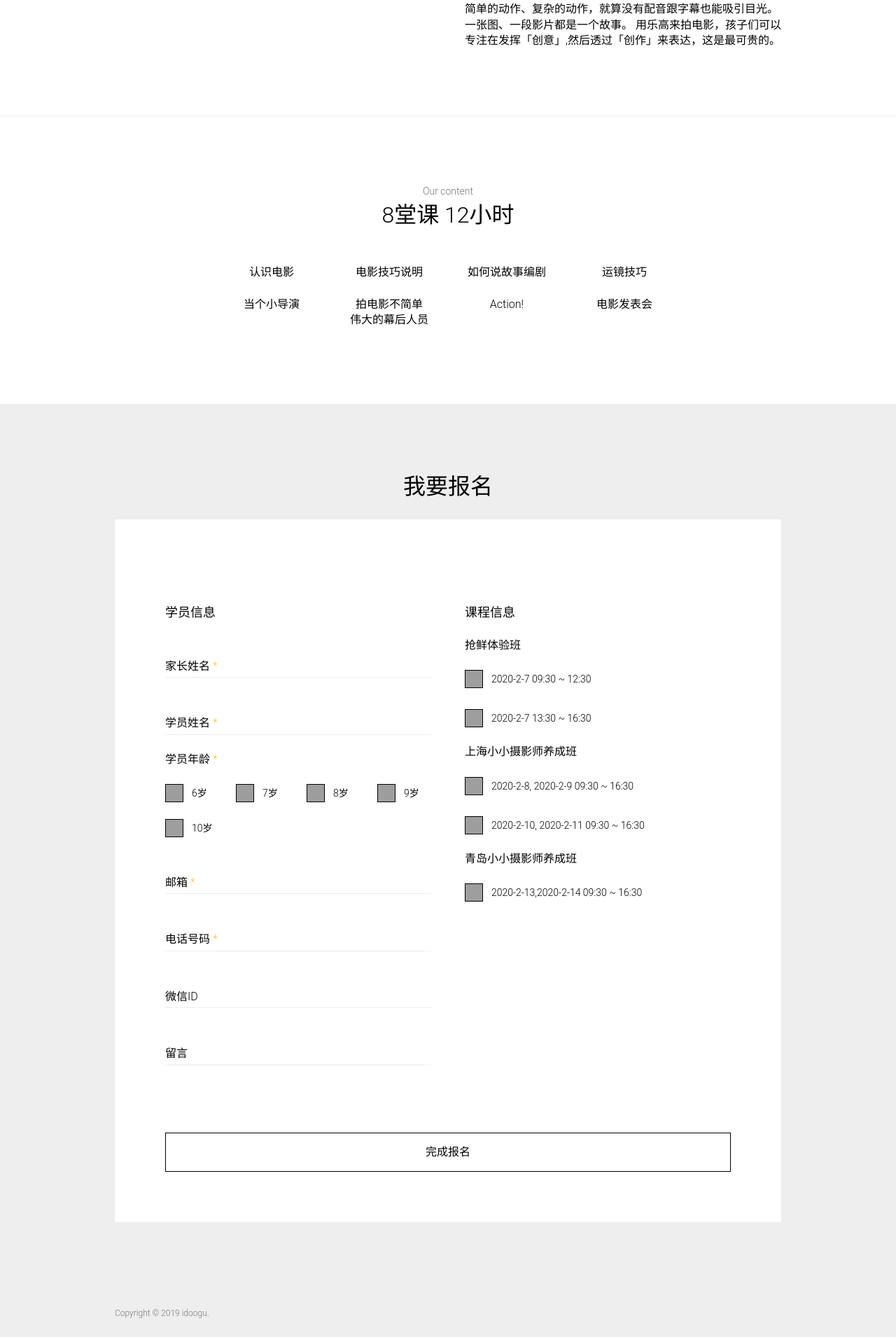
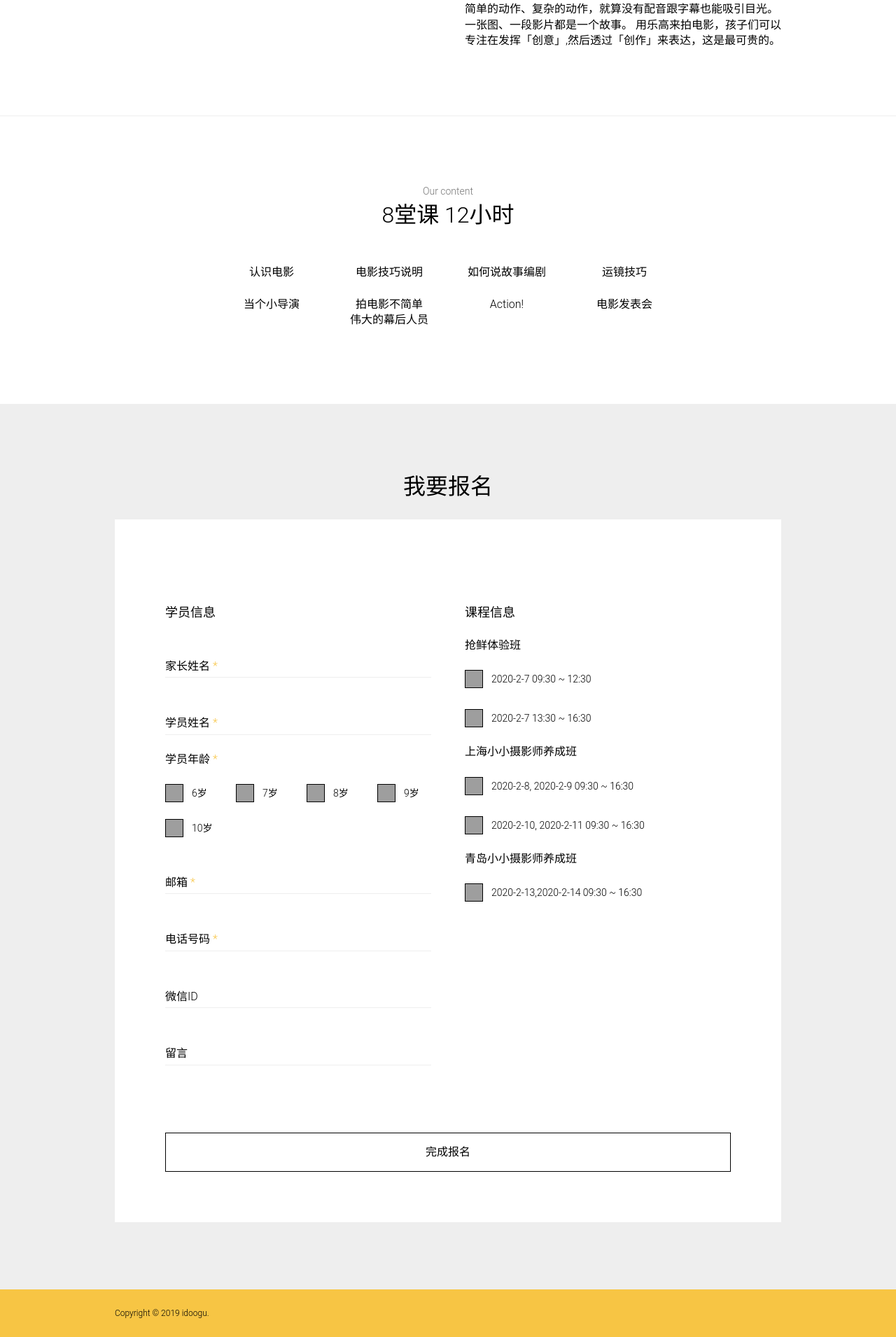
Before and after one commit to sayidly/idoogu, a Jekyll site: the page built from index.html, in a window 1280 px wide. Shown: the part 1406-3316 px from the top of the page at 70% size. Built offline with Jekyll 4.4.1, drawn with Linux system fonts in a browser that asks for light colours; some web fonts are replaced.

Commit message:
modify footer

```diff
--- a/_sass/_variables.scss
+++ b/_sass/_variables.scss
@@ -5,6 +5,7 @@
 $green: #03DAC5;
 $grey: #777;
 $light: #EEE;
+$white: #FFF;
 $line: $light;
 // $line: #DDD;
 $primary: $yellow;
--- a/_sass/custom/_footer.scss
+++ b/_sass/custom/_footer.scss
@@ -1,6 +1,6 @@
 #footer {
-  background: $light;
-  color: $grey;
+  background: $primary;
+  color: $black;
   @include font-size($smaller);
   line-height: 140%;
   padding: $space/2;
@@ -26,6 +26,6 @@
     padding: $space 0;
   }
   .legal {
-    color: $grey;
+    color: $black;
   }
 }
```
